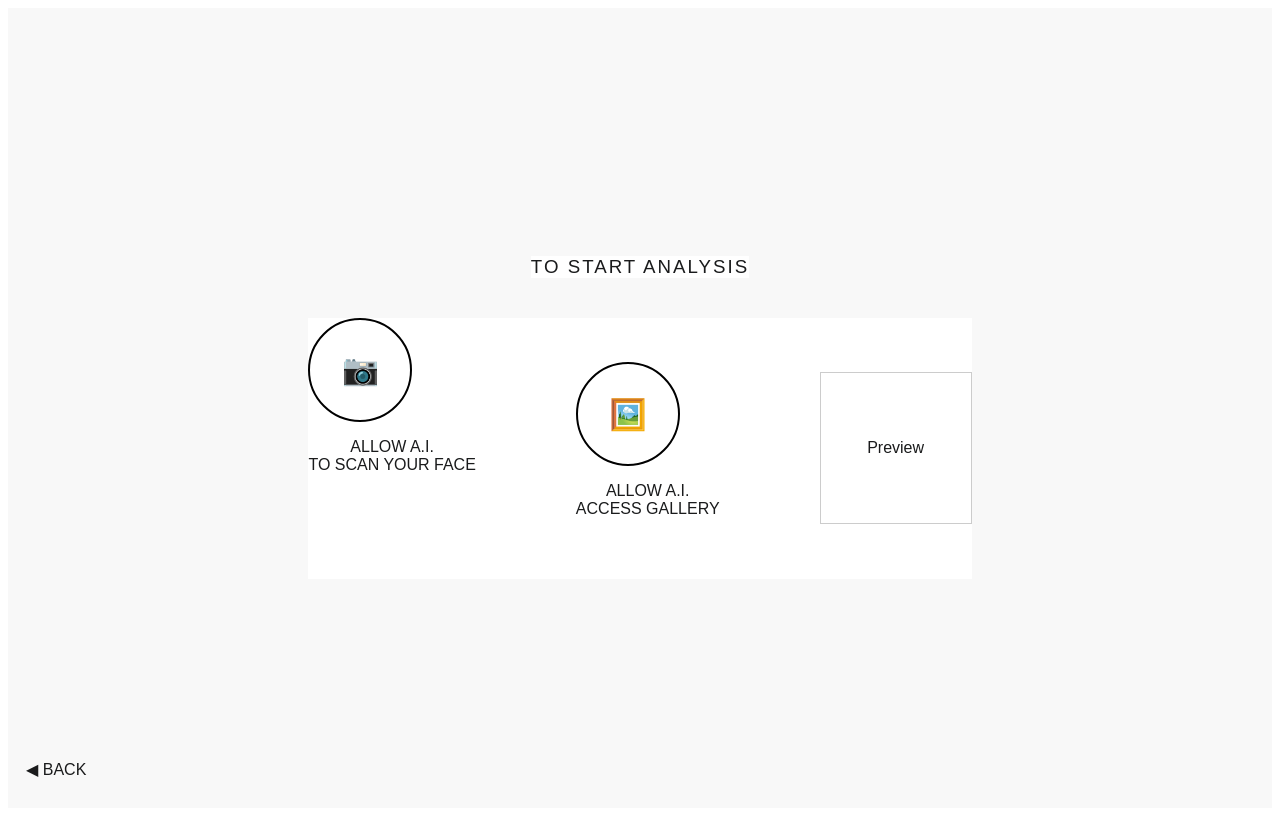
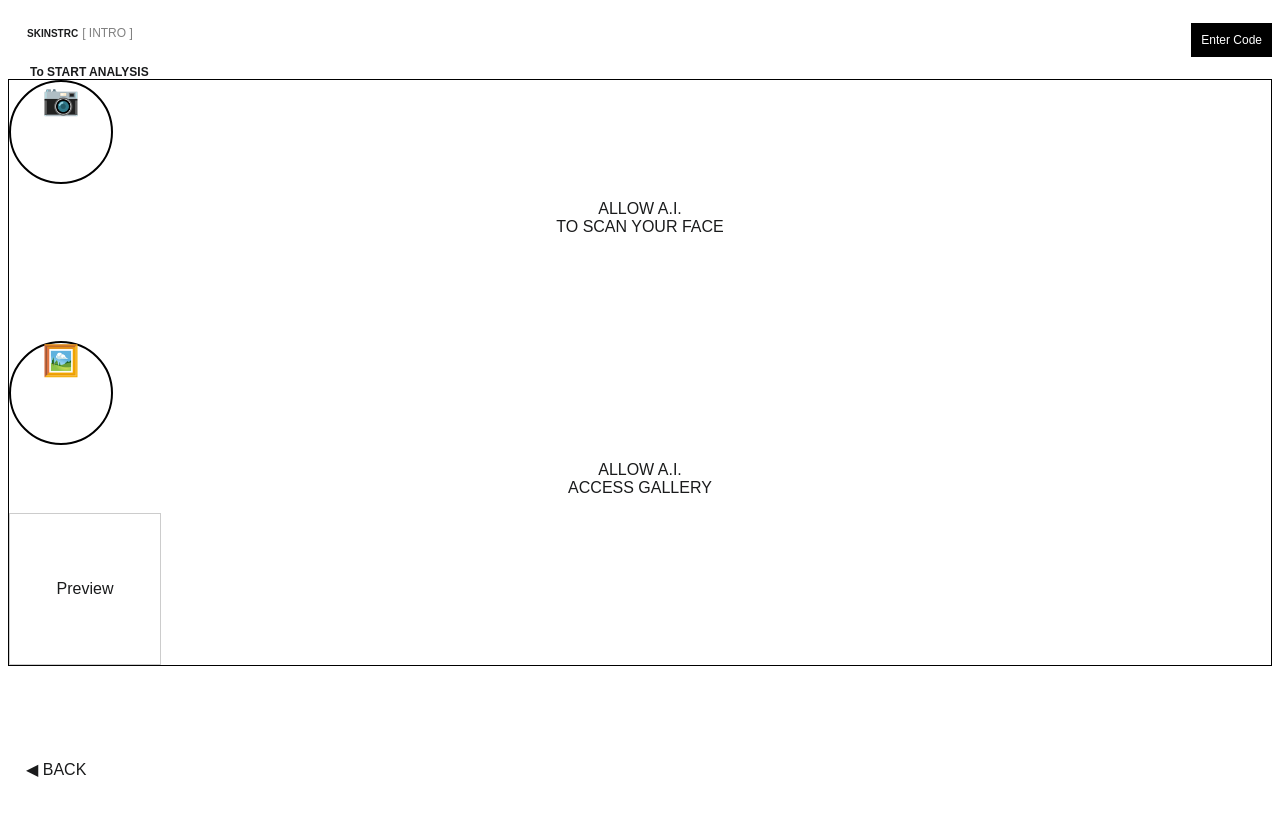
Before and after one commit to KamalRaghe/Skinstric, a Next.js app: page /result in a window 1280 px wide. Built offline with nearby package versions, Linux system fonts and the light colour scheme.

Commit message:
first commit

```diff
--- a/app/globals.css
+++ b/app/globals.css
@@ -158,25 +158,12 @@ button{
   }
 }
 
-.container {
-          height: 100vh;
-          display: flex;
-          flex-direction: column;
-          justify-content: center;
-          align-items: center;
-          background: #f8f8f8;
-        }
+
 
         .title {
           margin-bottom: 40px;
           font-weight: 400;
           letter-spacing: 2px;
-        }
-
-        .main {
-          display: flex;
-          align-items: center;
-          gap: 100px;
         }
 
         .option {
@@ -189,9 +176,6 @@ button{
           height: 100px;
           border: 2px solid black;
           border-radius: 50%;
-          display: flex;
-          align-items: center;
-          justify-content: center;
           font-size: 30px;
           margin-bottom: 10px;
         }
--- a/app/result/page.js
+++ b/app/result/page.js
@@ -23,10 +23,28 @@ export default function ScanPage() {
   }
 
   return (
-    <div className="container">
-      <h3 className="title">TO START ANALYSIS</h3>
-
-      <div className="main">
+    <div>
+       <div className="center" style={{justifyContent:"space-between",margin:"8px 0px"}} >
+          <div style={{margin:"15px", fontSize:'12px'}}>
+            <span style={{fontWeight:"bold",fontSize:"10px",margin:"4px"}} >SKINSTRC</span>
+            <span style={{color:"grey"}} >[ INTRO ]</span></div>
+          <div>
+        <button
+        style={{
+            backgroundColor:"black",
+            color:'white',
+            padding:"10px",
+            marginTop:"15px",
+            fontSize:"12px"}} >Enter Code</button></div>
+    </div>
+       <div style={{
+        fontWeight:"bold",
+        position:"relative",
+        left:"22px",
+        fontSize:"12px"}} >
+            To START ANALYSIS
+        </div>
+      <div className="border">
         <div className="option" onClick={handleCamera}>
           <div className="circle">📷</div>
           <p>ALLOW A.I.<br />TO SCAN YOUR FACE</p>
```
